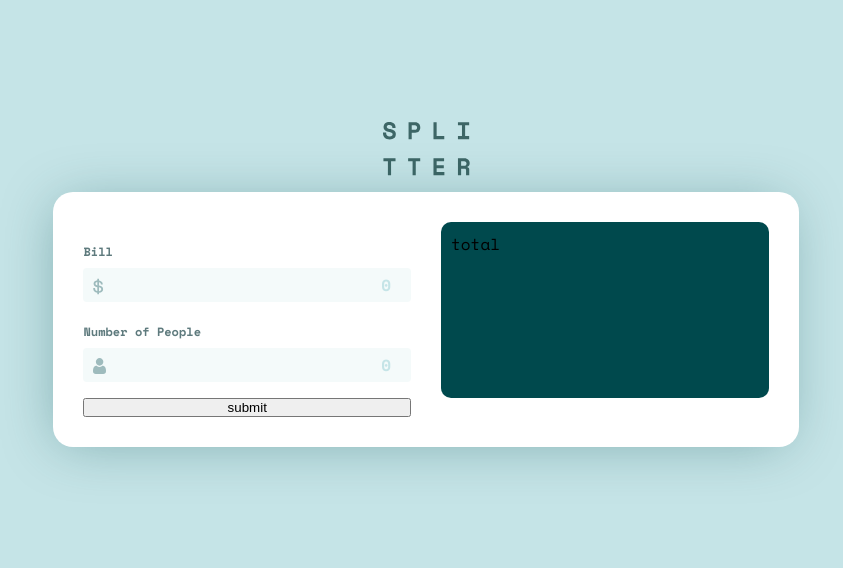
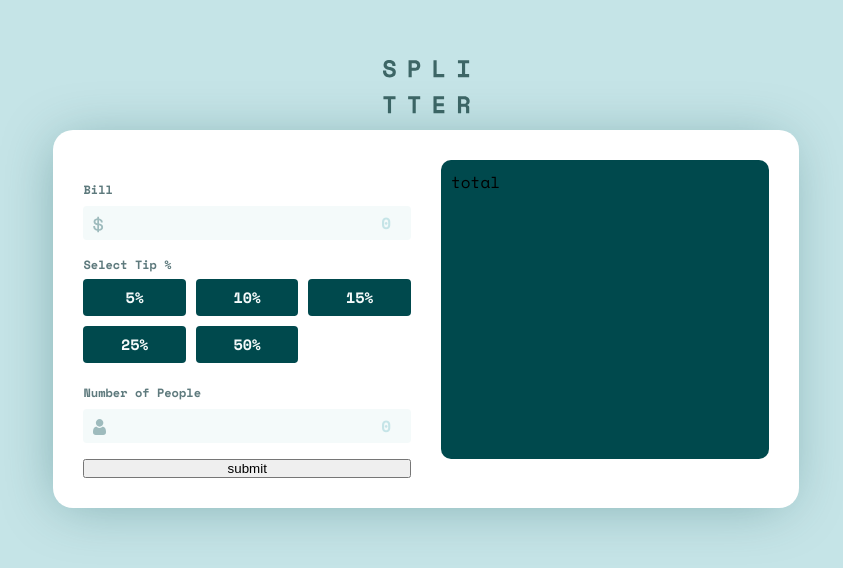
Before and after one commit to 1V4NTR3J0/tip-calculator-app, a React (Vite) app: page / in a window 1280 px wide. Shown: the part 116-684 px from the top of the page, without its empty margins (214-1057 px from the left). Built offline with nearby package versions, Linux system fonts and the light colour scheme.

Commit message:
Feat: Select component

```diff
--- a/src/components/Calculator/Calculator.tsx
+++ b/src/components/Calculator/Calculator.tsx
@@ -1,5 +1,6 @@
 import { SyntheticEvent } from "react";
 import Input from "../Input";
+import SelectTip from "../SelectTip";
 import "./index.scss";
 
 export const Calculator = () => {
@@ -8,10 +9,12 @@ export const Calculator = () => {
     const target = e.target as typeof e.target & {
       bill: { value: string };
       people: { value: string };
+      tip: { value: string };
     };
     const bill = target.bill.value;
     const people = target.people.value;
-    console.log({ bill, people });
+    const tip = target.tip.value;
+    console.log({ bill, people , tip});
   };
 
   return (
@@ -19,6 +22,7 @@ export const Calculator = () => {
       <form onSubmit={handleSubmit}>
         <div className="bill">
           <Input placeholder="0" label="Bill" icon="bill" name="bill" />
+          <SelectTip />
           <Input
             placeholder="0"
             label="Number of People"
--- /dev/null
+++ b/src/components/RadioButton/RadioButton.tsx
@@ -0,0 +1,16 @@
+import "./index.scss";
+
+interface ITip {
+  label: string;
+}
+
+export const RadioButton = ({ label }: ITip) => {
+  return (
+    <>
+      <div className="radioContainer">
+        <input type="radio" name="tip" id={label} value={label} />
+        <label htmlFor={label}>{label}%</label>
+      </div>
+    </>
+  );
+};
--- /dev/null
+++ b/src/components/RadioButton/index.scss
@@ -0,0 +1,58 @@
+@import '../../scss/common';
+
+.radioContainer {
+    width: 100%;
+    height: 100%;
+    display: flex;
+    justify-content: center;
+    align-items: center;
+
+    @mixin focusOutline {
+        outline: none;
+        color: $veryDark;
+    }
+
+    @mixin hideInput {
+        width: 0;
+        height: 0;
+        position: absolute;
+        left: -9999px;
+    }
+
+    input {
+        @include hideInput;
+    }
+
+    input+label {
+        margin: 0;
+        padding: 0.8rem 2rem;
+        color: $veryLightGrayish;
+        font-size: 1.5rem;
+        line-height: 140%;
+        font-weight: 700;
+        text-align: center;
+        transition: all .15s ease-out;
+        width: 100%;
+        cursor: pointer;
+        background-color: $veryDark;
+        border-radius: $radiusBase;
+    }
+
+    input:hover+label {
+        background-color: $cyan;
+        color: $veryDark;
+    }
+
+    input:checked+label {
+        background-color: $cyan;
+        color: $veryDark;
+        box-shadow: $darkGrayish;
+        border-color: $cyan;
+        z-index: 1;
+    }
+
+    input:focus+label {
+        @include focusOutline;
+    }
+
+}
--- /dev/null
+++ b/src/components/RadioButton/index.ts
@@ -0,0 +1,3 @@
+import { RadioButton } from "./RadioButton";
+
+export default RadioButton;
--- /dev/null
+++ b/src/components/SelectTip/SelectTip.tsx
@@ -0,0 +1,17 @@
+import RadioButton from "../RadioButton";
+import "./index.scss";
+
+export const SelectTip = () => {
+  const avialableTips:string[] = ["5", "10", "15", "25", "50"];
+
+  return (
+    <div className="tipContainer">
+      <h6>Select Tip %</h6>
+      <div className="tipGrid">
+        {avialableTips.map((tip) => (
+          <RadioButton key={tip} label={tip}/>
+        ))}
+      </div>
+    </div>
+  );
+};
--- /dev/null
+++ b/src/components/SelectTip/index.scss
@@ -0,0 +1,25 @@
+@import '../../scss/common';
+
+.tipContainer {
+
+    .tipGrid {
+        display: grid;
+        grid-template: repeat(2, 1fr) / repeat(2, 1fr);
+        column-gap: 1.5rem;
+        row-gap: 1.5rem;
+
+        @media (min-width: 768px) {
+            grid-template: repeat(2, 1fr) / repeat(3, 1fr);
+            column-gap: 1rem;
+            row-gap: 1rem;
+        }
+
+    }
+
+    h6 {
+        color: $darkGrayish;
+        font-size: 1.2rem;
+        font-weight: 700;
+        margin-bottom: 0.6rem;
+    }
+}
--- /dev/null
+++ b/src/components/SelectTip/index.ts
@@ -0,0 +1,3 @@
+import { SelectTip } from "./SelectTip";
+
+export default SelectTip;
```
